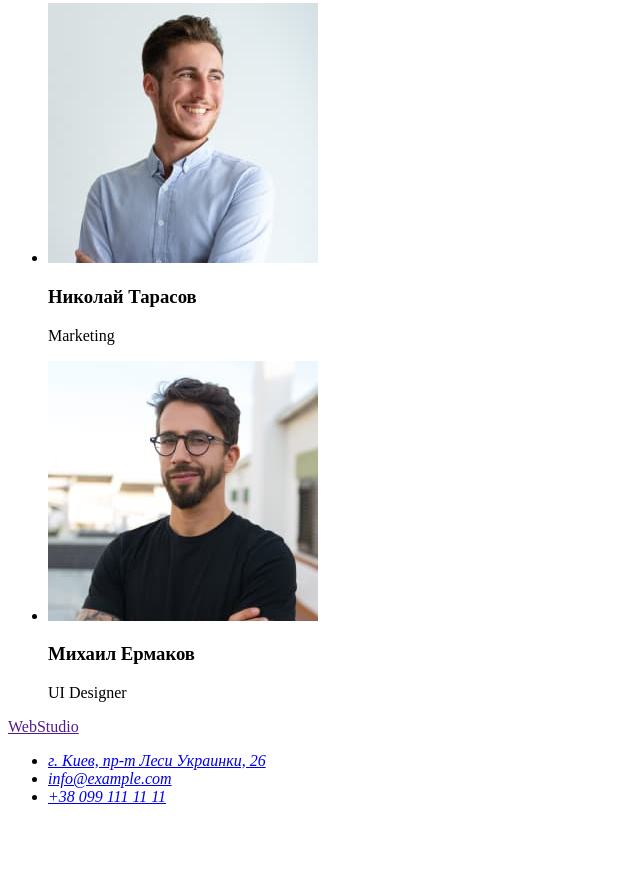
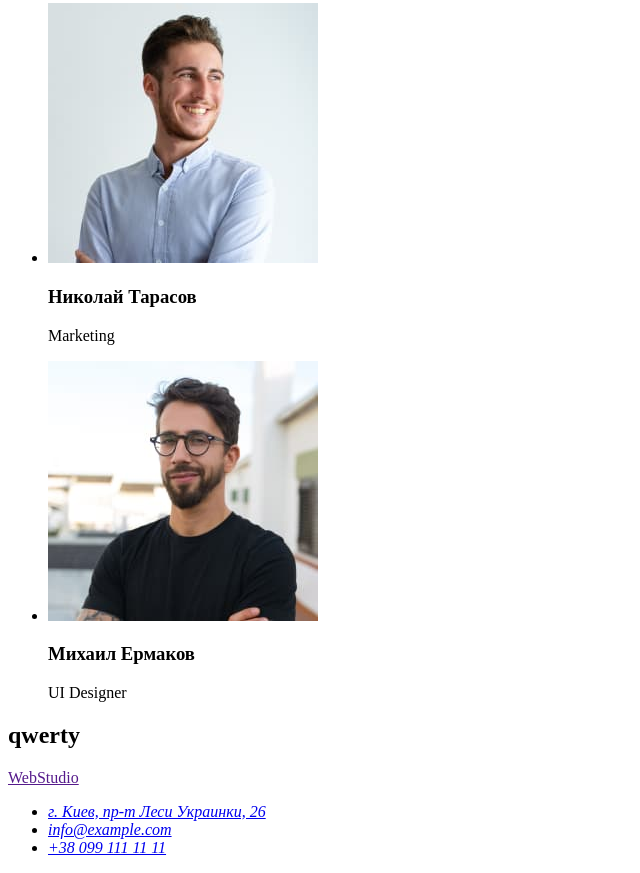
Before and after one commit to Alex-Khymchenko/goit-markup-hw-01, a plain HTML site: page index.html in a window 1280 px wide. Shown: the part 2267-3140 px from the top of the page, without its empty margins (0-640 px from the left). Before the commit the page ends 3089 px from the top, so only its background shows below. Drawn offline with Linux system fonts and the light colour scheme.

Commit message:
Homework

```diff
--- a/index.html
+++ b/index.html
@@ -99,6 +99,7 @@
             </ul>
         </section>
         <section>
+            <h2>qwerty</h2>
             <a href="">WebStudio</a>
             <address>
             <ul>
```
